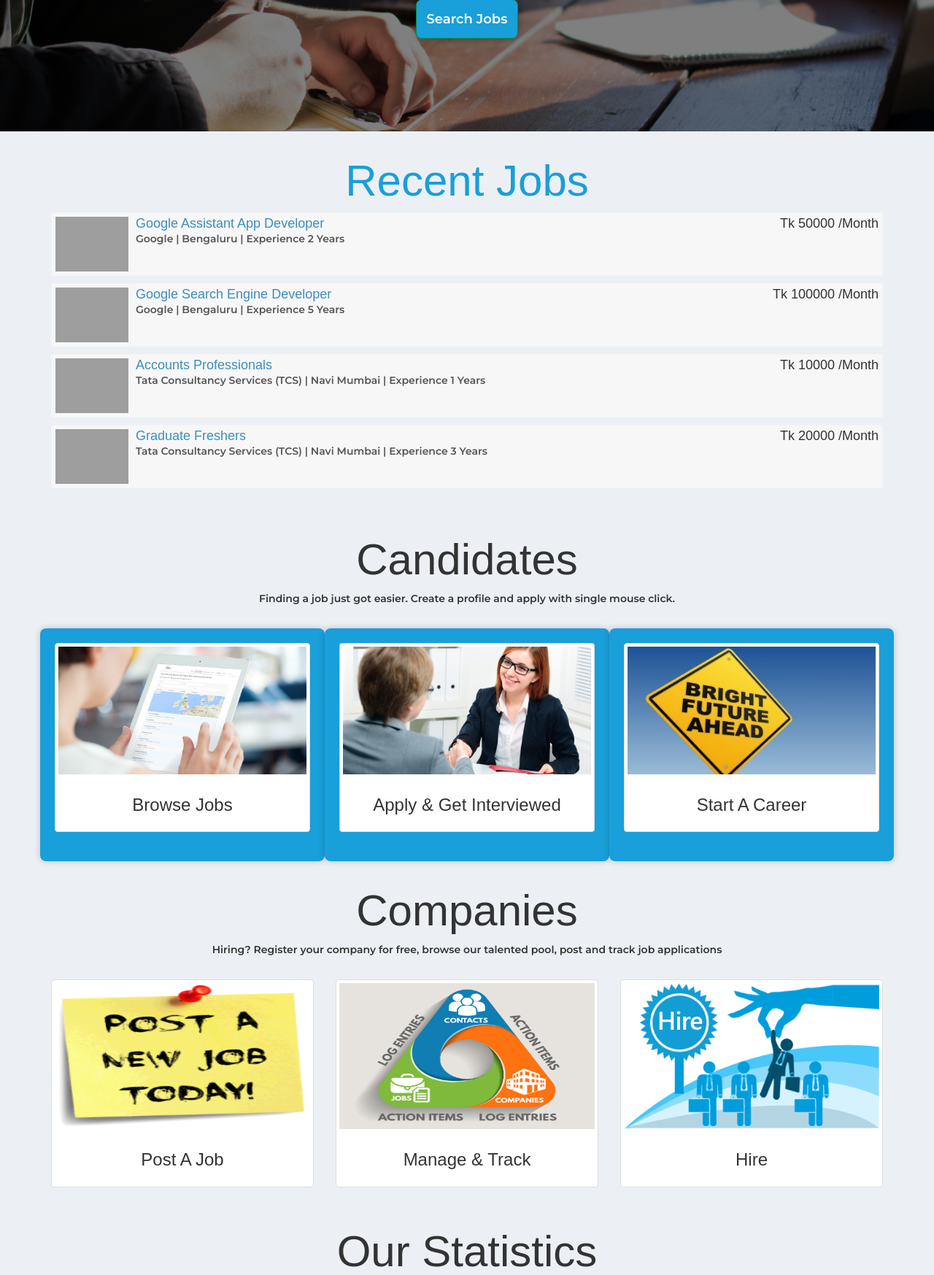
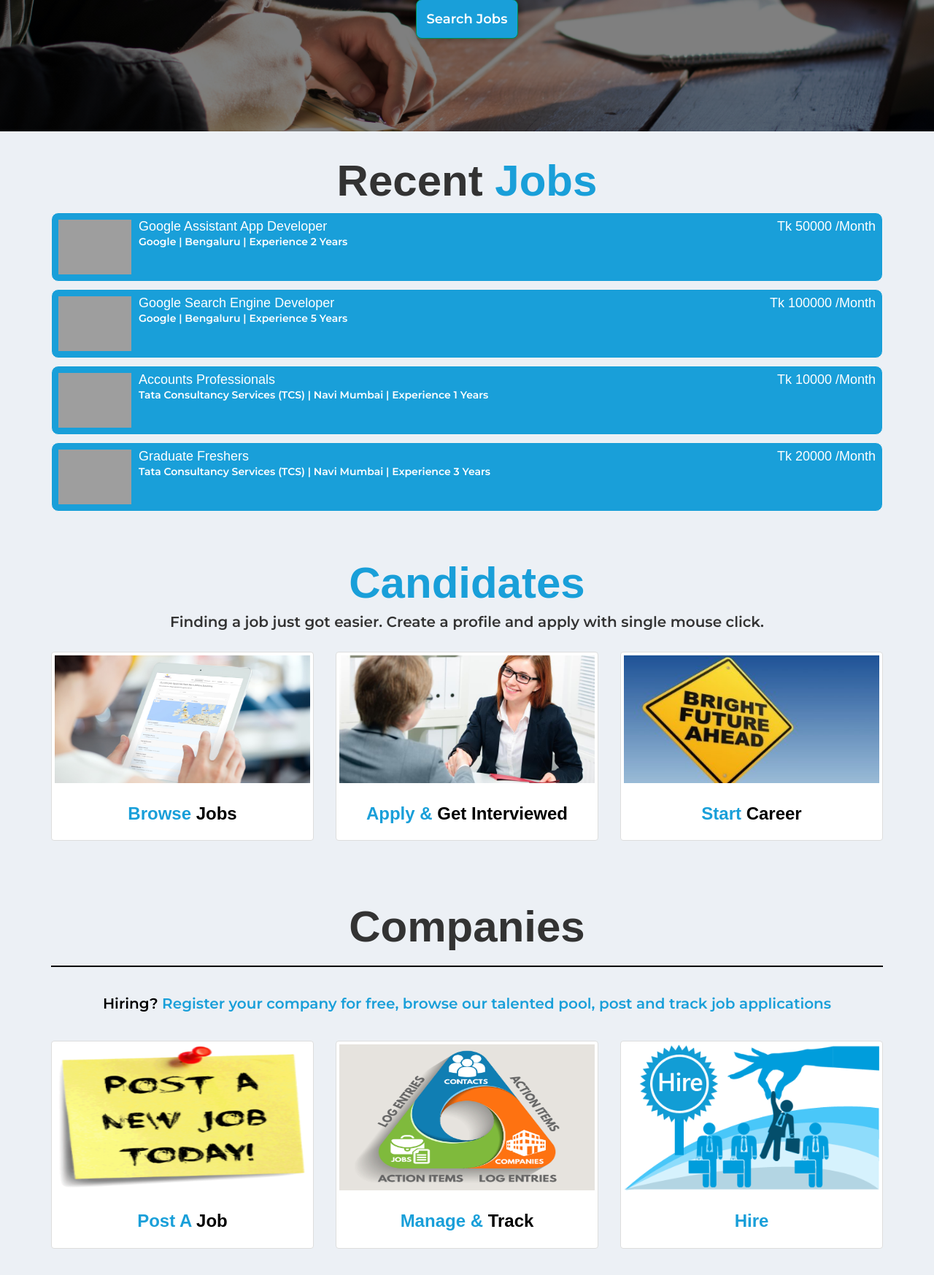
Before and after one commit to AbedinJoynal/CakriPortal, a PHP site: page / in a window 1280 px wide. Shown: the part 293-2040 px from the top of the page at 73% size. Run offline with PHP 8.4, Linux system fonts and the light colour scheme; data comes from the database, SQL or seed files in the repository; some libraries are stand-ins or nearby versions; grey boxes are pictures that could not be loaded.

Commit message:
homepage implemented

```diff
--- a/index.php
+++ b/index.php
@@ -175,11 +175,11 @@ require_once("db.php");
         <div class="row">
           <div class="col-md-12 latest-job margin-bottom-20">
             <h1 class="text-center"
-            style="color: #199FD9 !important;
+            style="
             text-align: center !important;
-            font-weight: 400 !important;
+            font-weight: 600 !important;
             "
-            > Recent Jobs</h1>
+            >Recent <span style="color: #199FD9 !important;">Jobs</span></h1>
             <?php
           /* Show any 4 random job post
            *
@@ -197,15 +197,28 @@ require_once("db.php");
                 while($row1 = $result1->fetch_assoc())
                 {
              ?>
-            <div class="attachment-block clearfix">
+            <div
+            style="
+              background-color: #199FD9 !important;
+              color: white !important;
+                border-radius: 10px !important;
+                padding: 9px !important;
+              "
+            class="attachment-block clearfix">
               <img class="attachment-img" src="img/photo1.png" alt="Attachment Image">
-              <div class="attachment-pushed">
+              <div
+
+              class="attachment-pushed">
                 <h4
-
+                style="color: white !important;"
                 class="attachment-heading"><a
-                style="text-transform: capitalize !important;"
+                style="text-transform: capitalize !important;
+                color: white !important;
+                "
                 href="view-job-post.php?id=<?php echo $row['id_jobpost']; ?>"><?php echo $row['jobtitle']; ?></a> <span class="attachment-heading pull-right">Tk <?php echo $row['maximumsalary']; ?> /Month</span></h4>
-                <div class="attachment-text">
+                <div
+                style="color: white !important;"
+                class="attachment-text">
                     <div><strong><?php echo $row1['companyname']; ?> | <?php echo $row1['city']; ?> | Experience <?php echo $row['experience']; ?> Years</strong></div>
                 </div>
               </div>
@@ -228,55 +241,66 @@ require_once("db.php");
       >
         <div class="row">
           <div class="col-md-12 text-center latest-job margin-bottom-20
-          padding-right:2rem !important;
+
           ">
-            <h1>Candidates</h1>
-            <p>Finding a job just got easier. Create a profile and apply with single mouse click.</p>
+            <h1
+            style=" font-weight: 600 !important;
+            color: #199FD9 !important;
+            "
+            >Candidates</h1>
+            <p
+            style="font-size:2rem !important;"
+            >Finding a job just got easier. Create a profile and apply with single mouse click.</p>
           </div>
         </div>
         <div class="row">
           <div
-          style="
-          border-radius: 8px !important;
-    box-shadow: 0 0 10px 0 rgba(0, 0, 0, 0.2) !important;
-    padding: 2rem !important;
-    background-color: #199FD9  !important;
-          "
+
+          style="border-radius: 8px !important;"
           class="col-sm-4 col-md-4">
-            <div class="thumbnail candidate-img">
+            <div
+
+            class="thumbnail candidate-img">
               <img src="img/browse.jpg" alt="Browse Jobs">
               <div class="caption">
-                <h3 class="text-center">Browse Jobs</h3>
+                <h3 class="text-center"
+                style="color: #199FD9 !important;
+                 font-weight: 600 !important;
+                "
+                >Browse <span style="color:black">Jobs</span></h3>
               </div>
             </div>
           </div>
           <div
           style="
-          border-radius: 8px !important;
-    box-shadow: 0 0 10px 0 rgba(0, 0, 0, 0.2) !important;
-    padding: 2rem !important;
-    background-color: #199FD9  !important;
+         border-radius: 8px !important;
           "
           class="col-sm-4 col-md-4">
             <div class="thumbnail candidate-img">
               <img src="img/interviewed.jpeg" alt="Apply & Get Interviewed">
               <div class="caption">
-                <h3 class="text-center">Apply & Get Interviewed</h3>
+                <h3
+                style="color: #199FD9 !important;
+                 font-weight: 600 !important;
+                "
+                class="text-center">Apply & <span style="color:black">Get Interviewed</span></h3>
               </div>
             </div>
           </div>
           <div
           style="
-          border-radius: 8px !important;
-    box-shadow: 0 0 10px 0 rgba(0, 0, 0, 0.2) !important;
-    padding: 2rem !important;
-    background-color: #199FD9  !important;
+        border-radius: 8px !important;
           "
            class="col-sm-4 col-md-4">
             <div class="thumbnail candidate-img">
               <img src="img/career.jpg" alt="Start A Career">
               <div class="caption">
-                <h3 class="text-center">Start A Career</h3>
+                <h3
+                style="color: #199FD9 !important;
+                 font-weight: 600 !important;
+                "
+                class="text-center"
+                >Start <span style="color:black">Career</h3>
               </div>
             </div>
           </div>
@@ -288,8 +312,20 @@ require_once("db.php");
       <div class="container">
         <div class="row">
           <div class="col-md-12 text-center latest-job margin-bottom-20">
-            <h1>Companies</h1>
-            <p>Hiring? Register your company for free, browse our talented pool, post and track job applications</p>
+            <h1
+            style=" font-weight: 600 !important;
+            margin-top:5rem !important;
+            padding-bottom: 2rem !important;
+            border-bottom: 2.5px solid black !important;
+            "
+            >Companies</h1>
+            <p
+            style="font-size:2rem !important;
+            color: #199FD9 !important;
+            margin-top:4rem !important;
+            margin-bottom:2rem !important;
+            "
+            > <span style="color:black">Hiring? </span>Register your company for free, browse our talented pool, post and track job applications</p>
           </div>
         </div>
         <div class="row">
@@ -297,7 +333,11 @@ require_once("db.php");
             <div class="thumbnail company-img">
               <img src="img/postjob.png" alt="Browse Jobs">
               <div class="caption">
-                <h3 class="text-center">Post A Job</h3>
+                <h3 class="text-center"
+                style="color: #199FD9 !important;
+                 font-weight: 600 !important;
+                "
+                >Post A <span style="color:black">Job<span></h3>
               </div>
             </div>
           </div>
@@ -305,7 +345,11 @@ require_once("db.php");
             <div class="thumbnail company-img">
               <img src="img/manage.jpg" alt="Apply & Get Interviewed">
               <div class="caption">
-                <h3 class="text-center">Manage & Track</h3>
+                <h3 class="text-center"
+                style="color: #199FD9 !important;
+                 font-weight: 600 !important;
+                "
+                >Manage & <span style="color:black">Track</span></h3>
               </div>
             </div>
           </div>
@@ -313,7 +357,11 @@ require_once("db.php");
             <div class="thumbnail company-img">
               <img src="img/hire.png" alt="Start A Career">
               <div class="caption">
-                <h3 class="text-center">Hire</h3>
+                <h3 class="text-center"
+                style="color: #199FD9 !important;
+                 font-weight: 600 !important;
+                "
+                >Hire</h3>
               </div>
             </div>
           </div>
@@ -325,7 +373,11 @@ require_once("db.php");
       <div class="container">
         <div class="row">
           <div class="col-md-12 text-center latest-job margin-bottom-20">
-            <h1>Our Statistics</h1>
+            <h1
+           style=" font-weight: 600 !important;
+           color: black !important;
+           "
+            >Our <span style="color:#199FD9 !important;">Statistics</span></h1>
           </div>
         </div>
         <div class="row">
@@ -429,14 +481,20 @@ require_once("db.php");
       <div class="container">
         <div class="row">
           <div class="col-md-12 text-center latest-job margin-bottom-20">
-            <h1>About US</h1>
+            <h1
+            style=" font-weight: 600 !important;
+           color: black !important;
+           "
+            >About <span style="color:#199FD9 !important;">Us</span></h1>
           </div>
         </div>
         <div class="row">
           <div class="col-md-6">
             <img src="img/browse.jpg" class="img-responsive">
           </div>
-          <div class="col-md-6 about-text margin-bottom-20">
+          <div class="col-md-6 about-text margin-bottom-20"
+          style="margin-bottom:8rem !important;"
+          >
             <p>The online job portal application allows job seekers and recruiters to connect.The application provides the ability for job seekers to create their accounts, upload their profile and resume, search for jobs, apply for jobs, view different job openings. The application provides the ability for companies to create their accounts, search candidates, create job postings, and view candidates applications.
             </p>
             <p>
@@ -454,7 +512,11 @@ require_once("db.php");
   <!-- /.content-wrapper -->
 
   <footer class="main-footer" style="margin-left: 0px;">
-    <div class="text-center">
+    <div
+    style="font-size:2rem !important;
+    font-weight: 400 !important;
+    "
+    class="text-center">
       <strong>Copyright &copy; 2022 <a href="jonsnow.netai.net">Cakri Portal</a>.</strong> All rights
     reserved.
     </div>
```
